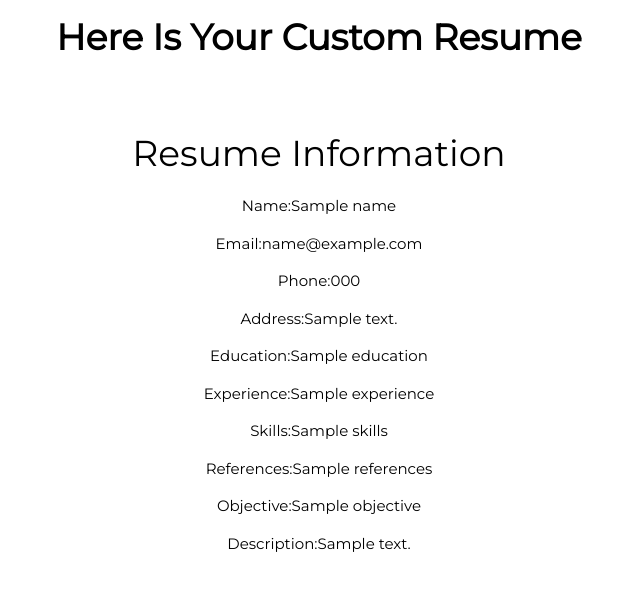
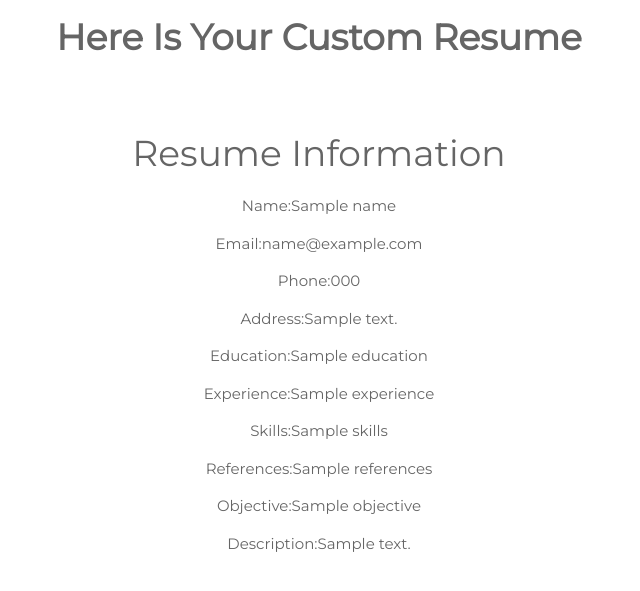
Before and after one commit to yesiguava/csc-394-resume-builder, a Django app: template templates/output.html in a window 1280 px wide. Shown: the top 591 px of the page, without its empty margins (321-961 px from the left). Run offline with Django 4.2, Linux system fonts and the light colour scheme; the template is opened without the code that fills it: most values are stand-ins (such as "Sample title", 1, 10 or a date in 2020).

Commit message:
Fixed Output CSS
Fixed CSS

```diff
--- a/templates/output.html
+++ b/templates/output.html
@@ -29,8 +29,8 @@
     <!-- !PAGE CONTENT! -->
     <div class="w3-content" style="max-width: 100%">
       <!-- Header -->
-<!--       <div class="w3-opacity">
-        <span class="w3-button w3-xxlarge w3-white w3-right" onclick="w3_open()">
+       <div class="w3-opacity">
+        <!-- <span class="w3-button w3-xxlarge w3-white w3-right" onclick="w3_open()">
           <i class="fa fa-bars"></i>
         </span> -->
         <div class="w3-clear"></div>
```
